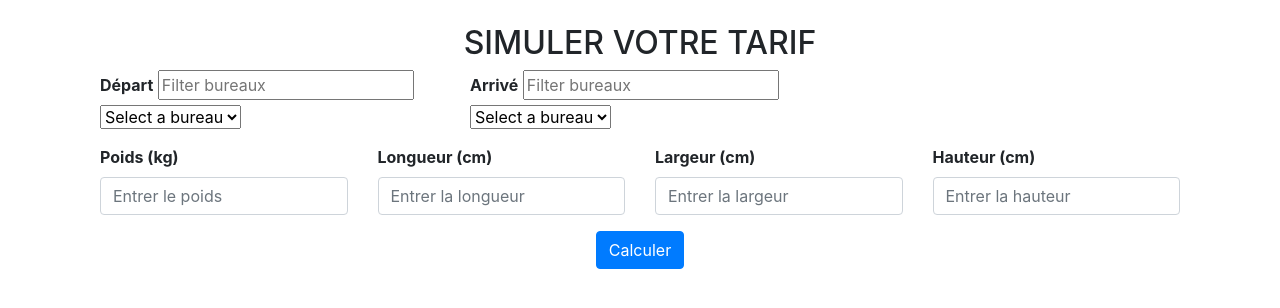
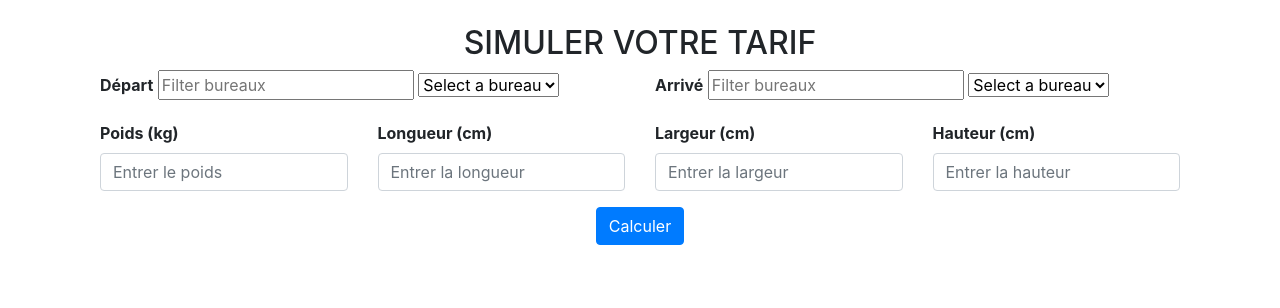
Before and after one commit to fetra2/rapidatarifproject, a Django app: page / in a window 1280 px wide. Shown: the part 56-364 px from the top of the page. Run offline with Django 4.2, Linux system fonts and the light colour scheme; data that the repository does not hold is empty; some libraries are stand-ins or nearby versions.

Commit message:
col-md-4 to col-md-6

```diff
--- a/rapitarifapp/templates/index.html
+++ b/rapitarifapp/templates/index.html
@@ -12,7 +12,7 @@
 
 
         <div class="row">
-            <div class="col-md-4">
+            <div class="col-md-6">
                 <div class="form-group">
                     <label for="Depart"><b>Départ</b></label>
                     <input type="text" id="filter-input" placeholder="Filter bureaux">
@@ -24,7 +24,7 @@
                     </select>
                 </div>
             </div>
-            <div class="col-md-4">
+            <div class="col-md-6">
                 <div class="form-group">
                     <label for="Arrive"><b>Arrivé</b></label>
                     <input type="text" id="filter-input-arrive" placeholder="Filter bureaux">
```
